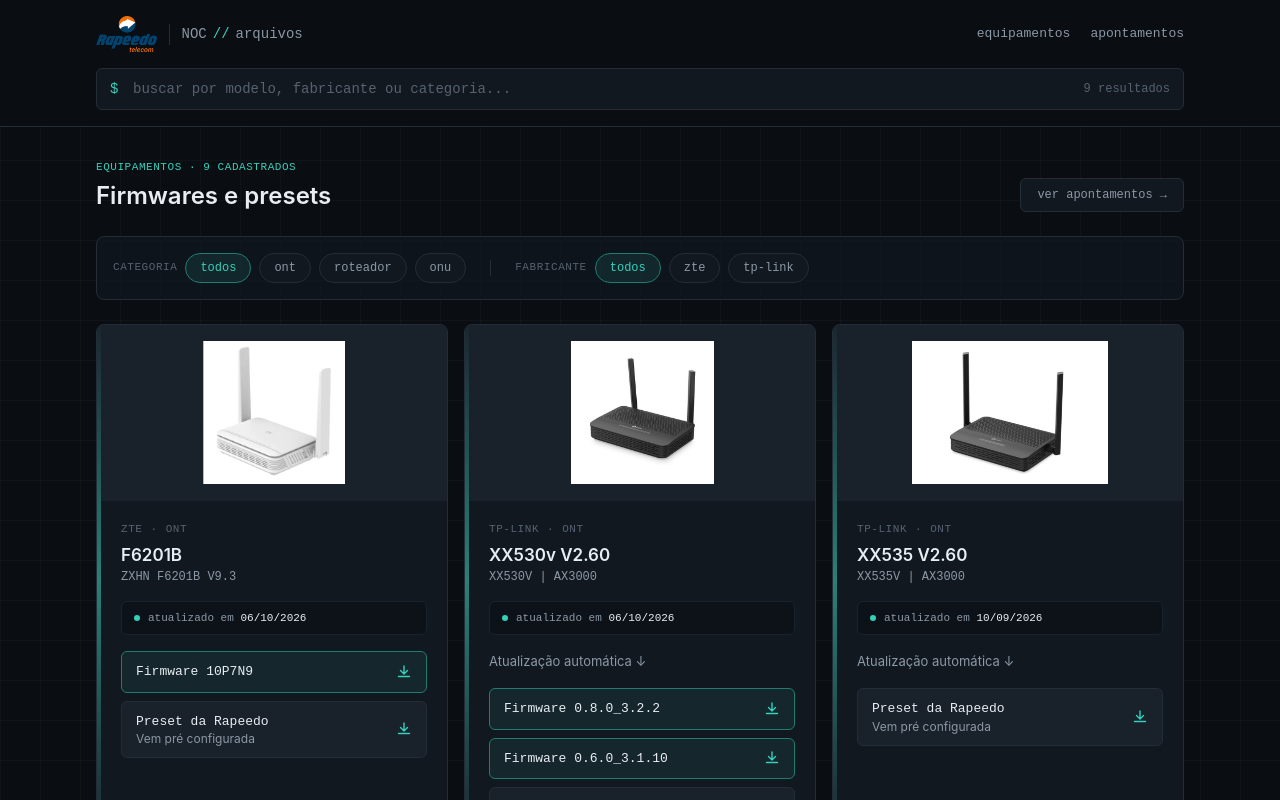
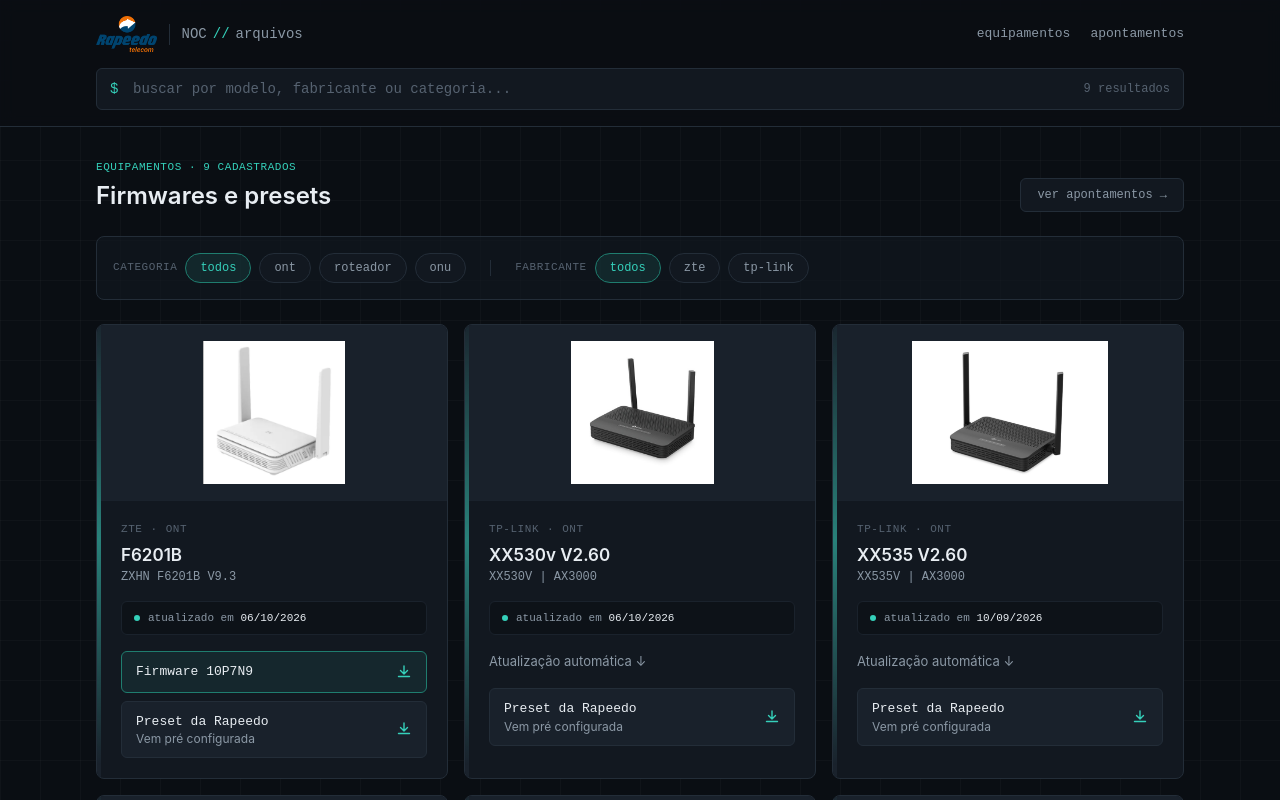
Before and after one commit to Devlusket/noc-portal-arquivos, a Next.js app: page / in a window 1280 px wide. Shown: the top 800 px of the page. Built offline with nearby package versions, Linux system fonts and the light colour scheme.

Commit message:
fix: tplink xx530 firmware

```diff
--- a/data/devices.ts
+++ b/data/devices.ts
@@ -49,18 +49,18 @@ export const devices: Device[] = [
     model: "XX530V | AX3000",
     image: "/images/XX530V.jpg",
     updatedAt: "2026-10-06",
-    firmware: [
-      {
-        label: "Firmware 0.8.0_3.2.2 ",
-        filename: "firmware.bin",
-        url: "/downloads/tplink/xx530v/XX530vV2v2_0.8.0_3.2.2_UP_BOOT_agc3000(260506)_2026-05-07_09.22.23.bin",
-      },
-      {
-        label: "Firmware 0.6.0_3.1.10 ",
-        filename: "firmware.bin",
-        url: "/downloads/tplink/xx530v/XX530vV2v2_0.6.0_3.1.10_UP_BOOT_agc3000(251231)_2025-12-31_13.45.39.bin",
-      },
-    ],
+    // firmware: [
+    //   {
+    //     label: "Firmware 0.8.0_3.2.2 ",
+    //     filename: "firmware.bin",
+    //     url: "/downloads/tplink/xx530v/XX530vV2v2_0.8.0_3.2.2_UP_BOOT_agc3000(260506)_2026-05-07_09.22.23.bin",
+    //   },
+    //   {
+    //     label: "Firmware 0.6.0_3.1.10 ",
+    //     filename: "firmware.bin",
+    //     url: "/downloads/tplink/xx530v/XX530vV2v2_0.6.0_3.1.10_UP_BOOT_agc3000(251231)_2025-12-31_13.45.39.bin",
+    //   },
+    // ],
     presets: [
       {
         label: "Preset da Rapeedo",
```
